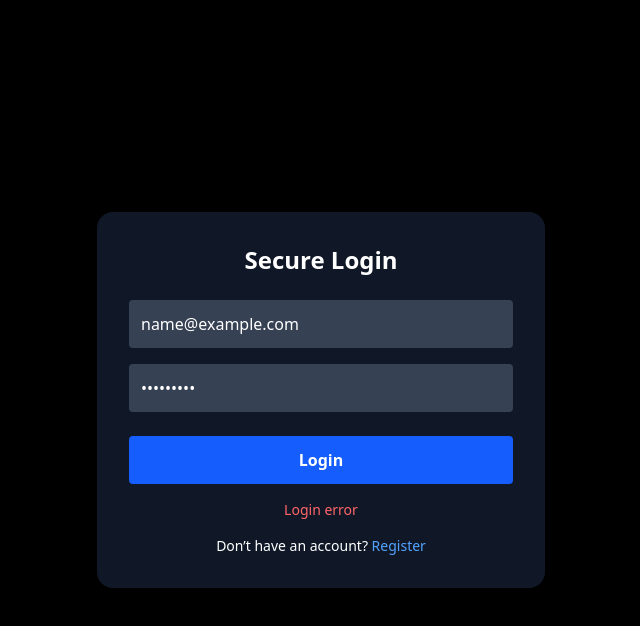
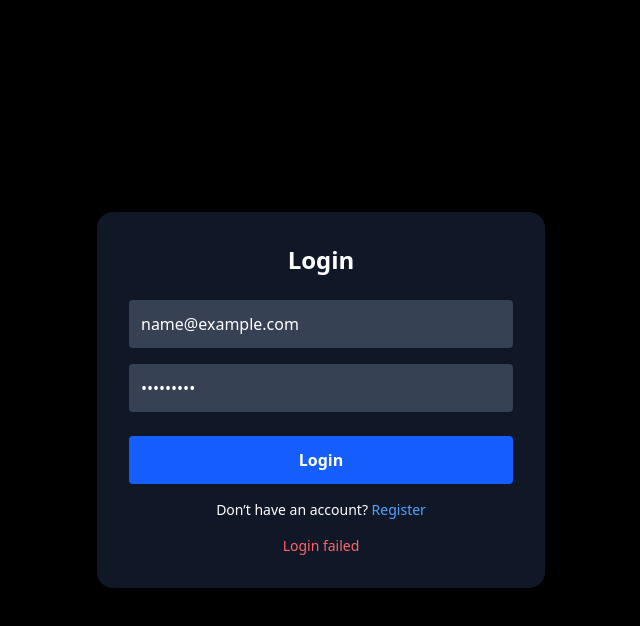
Before and after one commit to Talal-Aitmouh/2FA-, a React (Vite) app in the folder front/: page / in a window 1280 px wide. Both pictures are taken after typing "name@example.com", "Sample123" into the empty fields and a click on the button "Login". Shown: the top 626 px of the page, without its empty margins (319-959 px from the left). Built offline with nearby package versions, Linux system fonts and the light colour scheme; no server answers.

Commit message:
login changes

```diff
--- a/front/src/pages/Dashboard.jsx
+++ b/front/src/pages/Dashboard.jsx
@@ -1,21 +1,27 @@
+import { useEffect } from "react";
+import api from "../services/api";
 import { useNavigate } from "react-router-dom";
 
 export default function Dashboard() {
   const navigate = useNavigate();
 
-  const handleLogout = () => {
+  useEffect(() => {
+    api.get("/dashboard").catch(() => {
+      navigate("/");
+    });
+  }, []);
+
+  const logout = () => {
+    localStorage.removeItem("token");
     navigate("/");
   };
 
   return (
     <div className="min-h-screen bg-black text-white flex flex-col items-center justify-center">
-      <h1 className="text-3xl font-bold mb-6">
-        🎉 Welcome to Dashboard
-      </h1>
-
+      <h1 className="text-3xl mb-6">Dashboard</h1>
       <button
-        onClick={handleLogout}
-        className="bg-red-600 hover:bg-red-700 px-6 py-3 rounded font-semibold"
+        onClick={logout}
+        className="bg-red-600 px-6 py-3 rounded"
       >
         Logout
       </button>
--- a/front/src/pages/Login.jsx
+++ b/front/src/pages/Login.jsx
@@ -1,6 +1,6 @@
 import { useState } from "react";
+import { useNavigate } from "react-router-dom";
 import api from "../services/api";
-import { useNavigate } from "react-router-dom";
 
 export default function Login() {
   const [email, setEmail] = useState("");
@@ -13,13 +13,16 @@ export default function Login() {
 
   const navigate = useNavigate();
 
-    // 🔐 LOGIN
+
   const handleLogin = async (e) => {
     e.preventDefault();
     setMessage("");
 
     try {
-            const res = await api.post("/login", { email, password });
+      const res = await api.post("/login", {
+        email,
+        password,
+      });
 
       if (res.data.status === "NEW_USER") {
         setQr(res.data.qr);
@@ -30,11 +33,11 @@ export default function Login() {
         setStep("otp");
       }
     } catch (err) {
-            setMessage(err.response?.data?.message || "Login error");
+      setMessage(err.response?.data?.message || "Login failed");
     }
   };
 
-    // ✅ VERIFY OTP
+
   const handleVerifyOtp = async (e) => {
     e.preventDefault();
     setMessage("");
@@ -46,6 +49,8 @@ export default function Login() {
       });
 
       if (res.data.success) {
+        // 🔐 تخزين JWT
+        localStorage.setItem("token", res.data.token);
         navigate("/dashboard");
       }
     } catch (err) {
@@ -58,10 +63,10 @@ export default function Login() {
       <div className="bg-gray-900 p-8 rounded-2xl w-full max-w-md shadow-xl">
 
         <h1 className="text-2xl font-bold mb-6 text-center">
-                    Secure Login
+          Login
         </h1>
 
-                {/* LOGIN */}
+
         {step === "login" && (
           <form onSubmit={handleLogin}>
             <input
@@ -85,14 +90,24 @@ export default function Login() {
             <button className="w-full bg-blue-600 hover:bg-blue-700 p-3 rounded font-semibold">
               Login
             </button>
+
+            <p className="text-sm text-center mt-4">
+              Don’t have an account?{" "}
+              <span
+                onClick={() => navigate("/register")}
+                className="text-blue-400 cursor-pointer hover:underline"
+              >
+                Register
+              </span>
+            </p>
           </form>
         )}
 
-                {/* QR CODE (NEW USER) */}
+
         {step === "qr" && (
           <div className="text-center">
-                        <p className="mb-4">Scan QR with Google Authenticator</p>
-                        <img src={qr} alt="QR" className="mx-auto mb-4" />
+            <p className="mb-4">Scan this QR with Google Authenticator</p>
+            <img src={qr} alt="QR Code" className="mx-auto mb-4" />
 
             <button
               onClick={() => setStep("otp")}
@@ -103,7 +118,7 @@ export default function Login() {
           </div>
         )}
 
-                {/* OTP */}
+
         {step === "otp" && (
           <form onSubmit={handleVerifyOtp}>
             <input
@@ -123,20 +138,10 @@ export default function Login() {
         )}
 
         {message && (
-                    <p className="mt-4 text-center text-sm text-red-400">
+          <p className="mt-4 text-center text-red-400 text-sm">
             {message}
           </p>
         )}
-                <p className="text-sm text-center mt-4">
-                    Don’t have an account?{" "}
-                    <button
-                        onClick={() => navigate("/register")}
-                        className="text-blue-400 hover:underline"
-                    >
-                        Register
-                    </button>
-                </p>
-
       </div>
     </div>
   );
```
Lines whose indentation alone changed are shown as unchanged.
